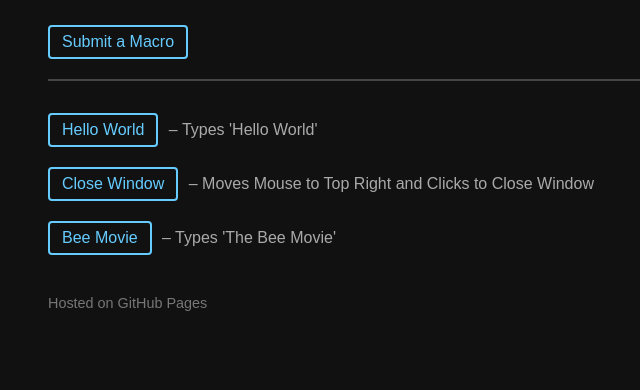
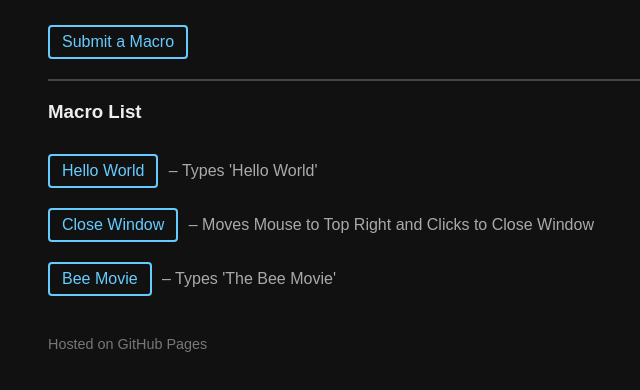
Before and after one commit to jja42/MacroTrace, a plain HTML site: page docs/index.html in a window 1280 px wide. Shown: the part 114-504 px from the top of the page, without its empty margins (242-882 px from the left). Drawn offline with Linux system fonts and the light colour scheme.

Commit message:
Update Page

```diff
--- a/docs/index.html
+++ b/docs/index.html
@@ -76,6 +76,8 @@
   <!-- Divider -->
   <div class="divider"></div>
 
+  <h3>Macro List</h3>
+
   <!-- Macro list -->
   <ul id="macro-list">
     <li>Loading…</li>
```
